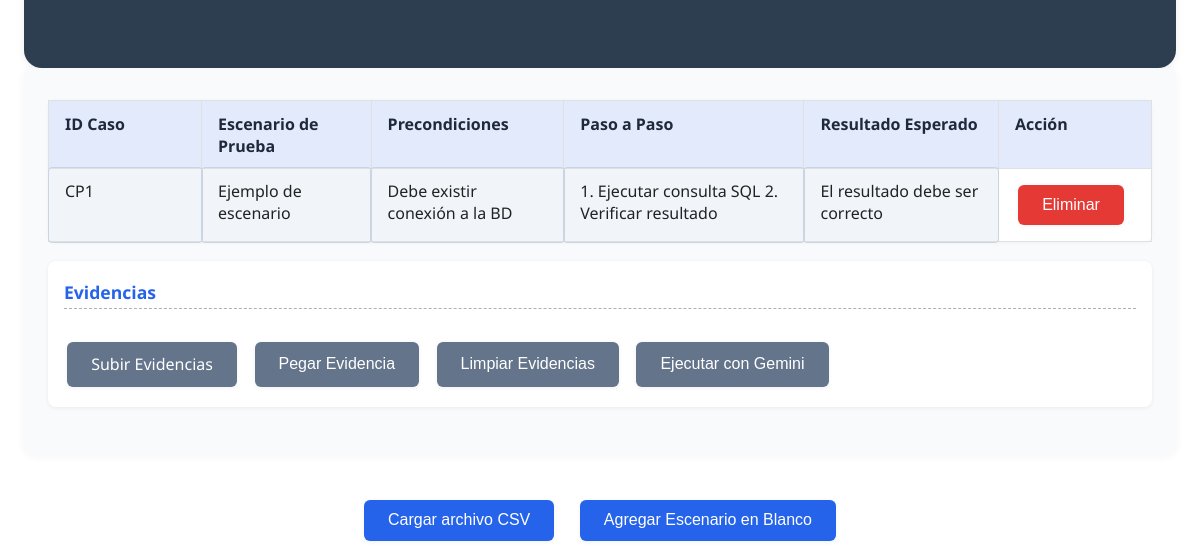
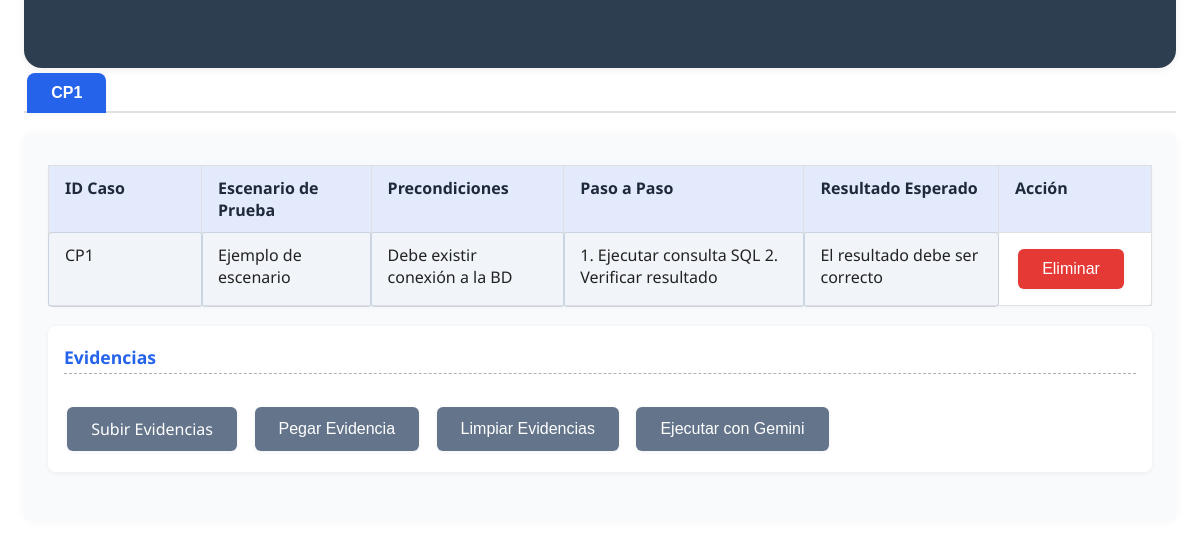
Before and after one commit to anbepa/mi-app-escritorio, an Electron app: page renderer/index.html in a window 1200 px wide. Shown: the part 240-798 px from the top of the page. Drawn offline with nearby package versions, Linux system fonts and the light colour scheme.

Commit message:
cambiso3

```diff
--- a/renderer/renderer.js
+++ b/renderer/renderer.js
@@ -208,17 +208,35 @@ function crearEscenarioHTML(esc, idx) {
 function renderEscenarios() {
   const escenariosDiv = document.getElementById('escenarios-container');
   escenariosDiv.innerHTML = '';
+
+  // Crear barra de pestañas
+  const tabsBar = document.createElement('div');
+  tabsBar.className = 'escenarios-tabs-bar';
   escenarios.forEach((esc, idx) => {
-    const escenarioEl = crearEscenarioHTML(esc, idx);
+    const tabBtn = document.createElement('button');
+    tabBtn.className = 'escenario-tab-btn';
+    tabBtn.textContent = esc['ID Caso'] || `Escenario ${idx + 1}`;
+    tabBtn.dataset.idx = idx;
+    if (idx === window.escenarioActivo) tabBtn.classList.add('active');
+    tabBtn.addEventListener('click', () => {
+      window.escenarioActivo = idx;
+      renderEscenarios();
+    });
+    tabsBar.appendChild(tabBtn);
+  });
+  escenariosDiv.appendChild(tabsBar);
+
+  // Renderizar solo el escenario activo
+  const idx = window.escenarioActivo || 0;
+  if (escenarios[idx]) {
+    const escenarioEl = crearEscenarioHTML(escenarios[idx], idx);
     escenariosDiv.appendChild(escenarioEl);
     renderEvidencias(idx);
-  });
+  }
 }
 
-function agregarEscenario() {
-  escenarios.push({ 'ID Caso': '', 'Escenario de Prueba': '', 'Precondiciones': '', 'Paso a Paso': '', 'Resultado Esperado': '', evidencias: [] });
-  renderEscenarios();
-}
+// Inicializar variable global para el escenario activo
+window.escenarioActivo = 0;
 
 // --- Inicialización y Delegación de Eventos ---
 
@@ -234,6 +252,7 @@ document.addEventListener('DOMContentLoaded', () => {
     'Paso a Paso': '1. Ejecutar consulta SQL\n2. Verificar resultado',
     'Resultado Esperado': 'El resultado debe ser correcto', evidencias: []
   }];
+  window.escenarioActivo = 0;
   renderEscenarios();
 
   // Delegación de eventos para acciones principales
@@ -294,11 +313,17 @@ document.addEventListener('DOMContentLoaded', () => {
       skipEmptyLines: true,
       complete: (results) => {
         escenarios = results.data.map((row, i) => ({ ...row, idx: i, evidencias: [] }));
+        window.escenarioActivo = 0; // Siempre mostrar el primero tras cargar CSV
         renderEscenarios();
-        if (escenarios.length > 0) abrirTerminalGemini(0);
       }
     });
   });
 
   document.getElementById('btn-agregar-escenario').addEventListener('click', agregarEscenario);
 });
+
+function agregarEscenario() {
+  escenarios.push({ 'ID Caso': '', 'Escenario de Prueba': '', 'Precondiciones': '', 'Paso a Paso': '', 'Resultado Esperado': '', evidencias: [] });
+  window.escenarioActivo = escenarios.length - 1; // Selecciona el nuevo escenario
+  renderEscenarios();
+}
--- a/renderer/style.css
+++ b/renderer/style.css
@@ -435,3 +435,26 @@ textarea {
   margin-right: 0;
   margin-top: 0;
 }
+
+.escenarios-tabs-bar {
+  display: flex;
+  gap: 0.5em;
+  margin-bottom: 1.2em;
+  border-bottom: 2px solid #e0e0e0;
+}
+.escenario-tab-btn {
+  background: #e3eafc;
+  color: #1e293b;
+  border: none;
+  border-radius: 8px 8px 0 0;
+  padding: 0.7em 1.5em;
+  font-size: 1em;
+  cursor: pointer;
+  margin-bottom: -2px;
+  transition: background 0.2s, color 0.2s;
+}
+.escenario-tab-btn.active {
+  background: #2563eb;
+  color: #fff;
+  font-weight: bold;
+}
```
